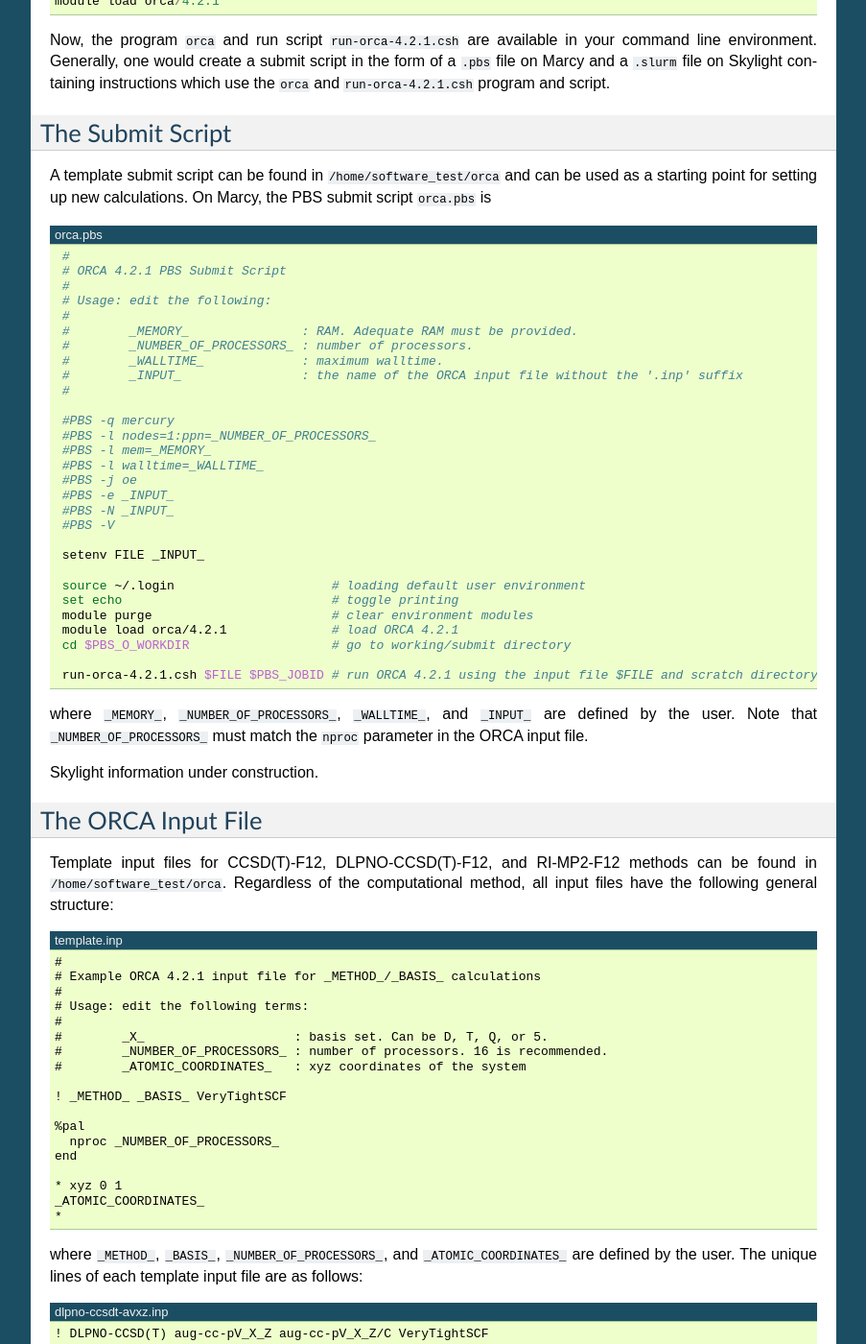
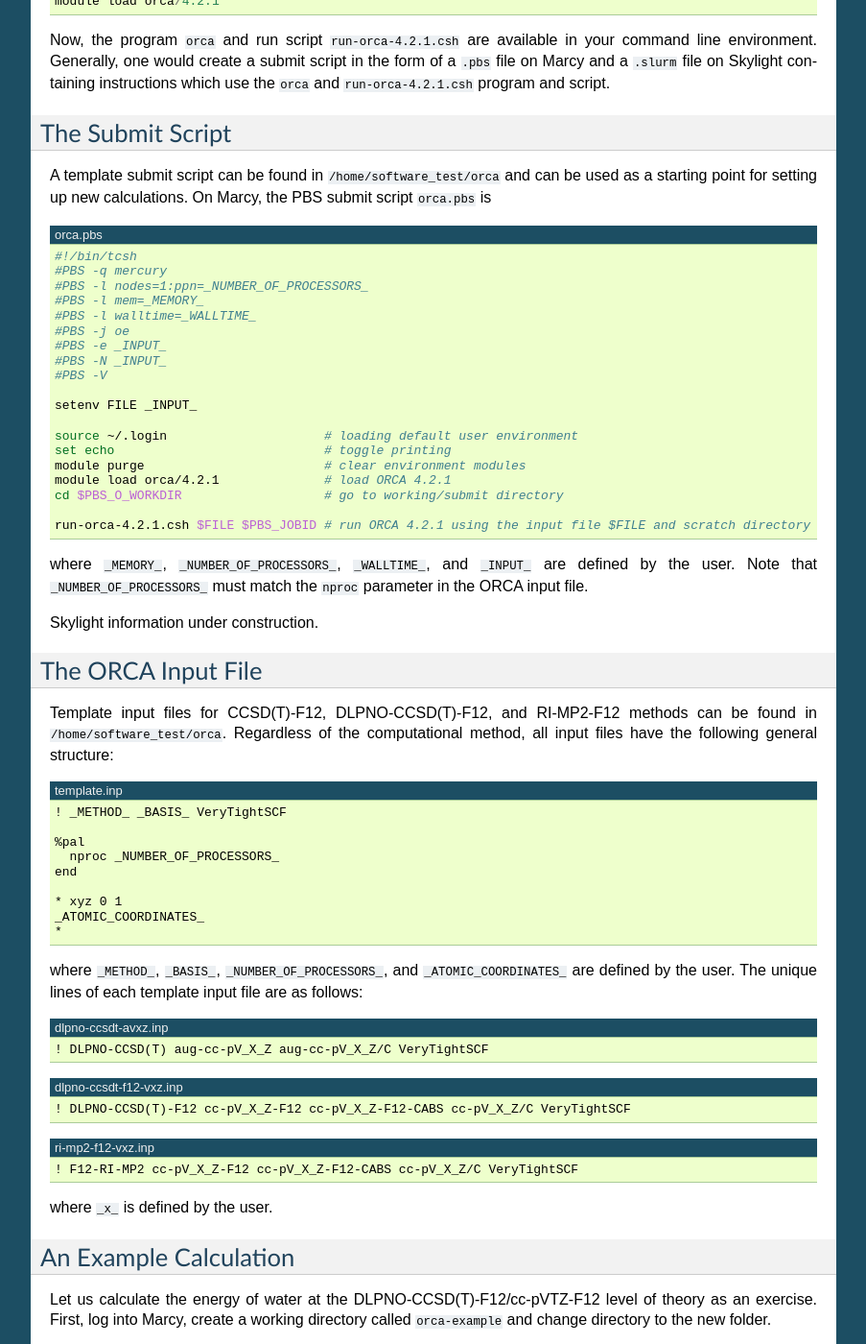
Before and after one commit to todbadrakh/aerosols, a Sphinx documentation site: the page built from docs/electronic-structure.rst, in a window 1280 px wide and 1400 px high, scrolled down 401 px. Shown: the whole window at 96% size, without its empty margins (198-1101 px from the left). Built offline with Sphinx 7.4.7, drawn with Linux system fonts in a browser that asks for light colours; some of the changed text lies outside the part shown.

Commit message:
revising

```diff
--- a/docs/electronic-structure.rst
+++ b/docs/electronic-structure.rst
@@ -36,35 +36,25 @@
 .. code-block:: bash
    :caption: orca.pbs
 
-    #
-    # ORCA 4.2.1 PBS Submit Script
-    #
-    # Usage: edit the following:
-    #
-    #        _MEMORY_               : RAM. Adequate RAM must be provided.
-    #        _NUMBER_OF_PROCESSORS_ : number of processors.
-    #        _WALLTIME_             : maximum walltime.
-    #        _INPUT_                : the name of the ORCA input file without the '.inp' suffix
-    #
+   #!/bin/tcsh
+   #PBS -q mercury
+   #PBS -l nodes=1:ppn=_NUMBER_OF_PROCESSORS_
+   #PBS -l mem=_MEMORY_
+   #PBS -l walltime=_WALLTIME_
+   #PBS -j oe
+   #PBS -e _INPUT_
+   #PBS -N _INPUT_
+   #PBS -V
 
-    #PBS -q mercury
-    #PBS -l nodes=1:ppn=_NUMBER_OF_PROCESSORS_
-    #PBS -l mem=_MEMORY_
-    #PBS -l walltime=_WALLTIME_
-    #PBS -j oe
-    #PBS -e _INPUT_
-    #PBS -N _INPUT_
-    #PBS -V
+   setenv FILE _INPUT_
 
-    setenv FILE _INPUT_
+   source ~/.login                     # loading default user environment
+   set echo                            # toggle printing
+   module purge                        # clear environment modules
+   module load orca/4.2.1              # load ORCA 4.2.1
+   cd $PBS_O_WORKDIR                   # go to working/submit directory
 
-    source ~/.login                     # loading default user environment
-    set echo                            # toggle printing
-    module purge                        # clear environment modules
-    module load orca/4.2.1              # load ORCA 4.2.1
-    cd $PBS_O_WORKDIR                   # go to working/submit directory
-
-    run-orca-4.2.1.csh $FILE $PBS_JOBID # run ORCA 4.2.1 using the input file $FILE and scratch directory $PBS_JOBID
+   run-orca-4.2.1.csh $FILE $PBS_JOBID # run ORCA 4.2.1 using the input file $FILE and scratch directory $PBS_JOBID
 
 where ``_MEMORY_``, ``_NUMBER_OF_PROCESSORS_``, ``_WALLTIME_``, and ``_INPUT_`` are defined
 by the user. Note that ``_NUMBER_OF_PROCESSORS_`` must match the ``nproc`` parameter in the ORCA input
@@ -80,15 +70,6 @@
 
 .. code-block:: none
    :caption: template.inp
-
-   #
-   # Example ORCA 4.2.1 input file for _METHOD_/_BASIS_ calculations
-   #
-   # Usage: edit the following terms:
-   #
-   #        _X_                    : basis set. Can be D, T, Q, or 5.
-   #        _NUMBER_OF_PROCESSORS_ : number of processors. 16 is recommended.
-   #        _ATOMIC_COORDINATES_   : xyz coordinates of the system
 
    ! _METHOD_ _BASIS_ VeryTightSCF
 
```
Also changed, not shown: other parts of docs/electronic-structure.rst (+2 -0 lines), 1 other file.
